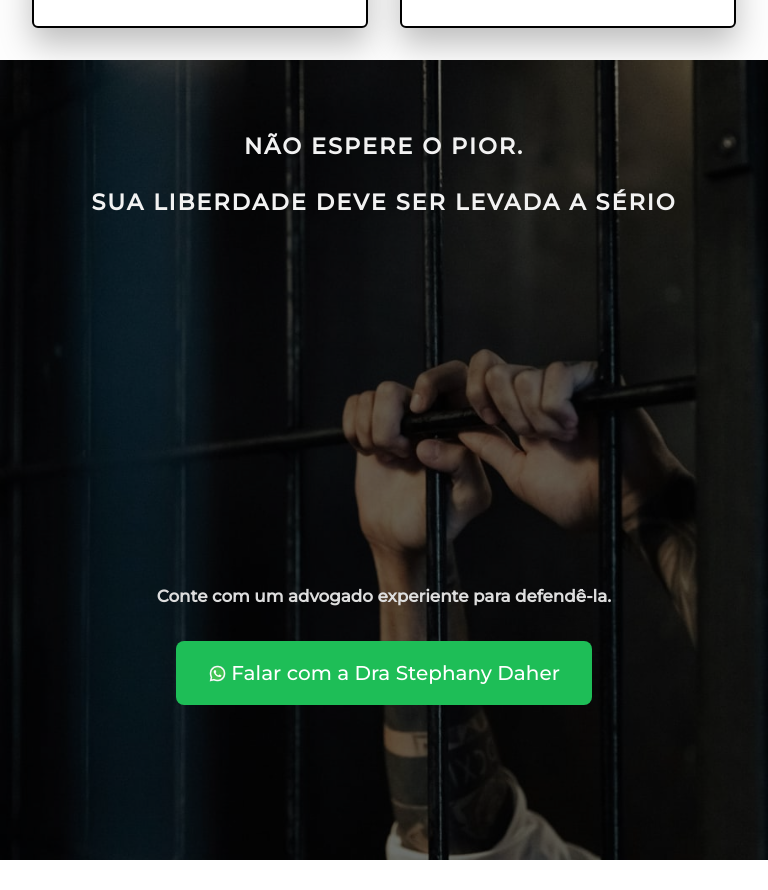
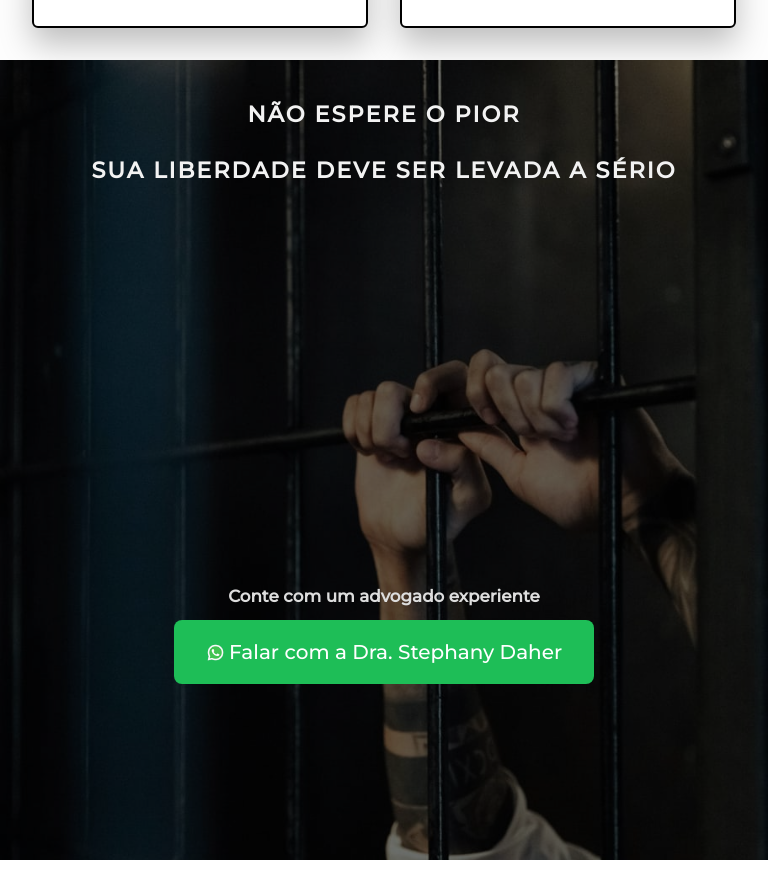
Before and after one commit to luisfernandoosiqueira/stephanydaheradvocacia, a React (Create React App) app: page / in a window 768 px wide. Shown: the part 2744-3634 px from the top of the page. Built offline with nearby package versions, Linux system fonts and the light colour scheme.

Commit message:
Correção ChamadaSection.

```diff
--- a/src/components/ChamadaSection.css
+++ b/src/components/ChamadaSection.css
@@ -94,10 +94,11 @@
   .chamada-title {
     font-size: 1.4rem;
     margin-bottom: 23rem;
-    margin-top: -2.5rem;
+    margin-top: -3.25rem;
   }
   .chamada-subtitle {
     font-size: 1.05rem;
+    margin-bottom: 0.7rem;
   }
   .btn-hero,
   .btn-whatsapp {
@@ -121,5 +122,10 @@
     font-size: 1.25rem;
   }
 
+    .chamada-title {
+
+    margin-top: -4.5rem;
+    margin-bottom: 25rem;
+  }
 
 }
--- a/src/components/ChamadaSection.js
+++ b/src/components/ChamadaSection.js
@@ -18,9 +18,9 @@ function ChamadaSection() {
     <section id="chamada" className="chamada-section">
       <div className="chamada-overlay" />
       <div className="chamada-content" data-anim="fade-up">
-        <h2 className="chamada-title">Não espere o pior. <br /> <br /> Sua liberdade deve ser levada a sério</h2>
+        <h2 className="chamada-title">Não espere o pior <br /> <br /> Sua liberdade deve ser levada a sério</h2>
         <h1 className="chamada-subtitle">
-          Conte com um advogado experiente para defendê-la.<br />
+          Conte com um advogado experiente<br />
 
         </h1>
         <a
@@ -35,7 +35,7 @@ function ChamadaSection() {
             alt="WhatsApp"
             className="icon-whatsapp"
           />
-          Falar com a Dra Stephany Daher
+          Falar com a Dra. Stephany Daher
         </a>
       </div>
     </section>
```
